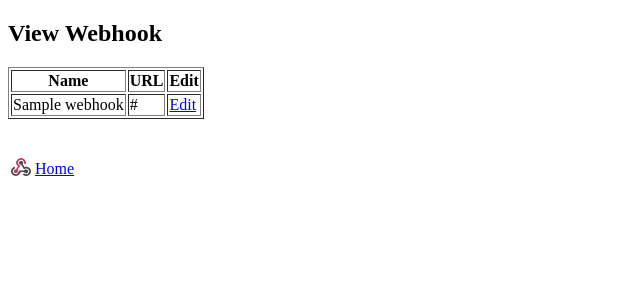
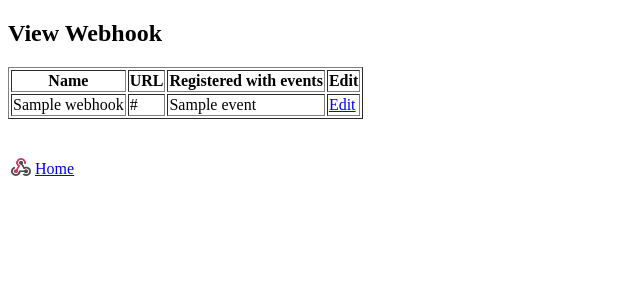
Before and after one commit to hackorama/django-hook, a Django app: page /view/1 in a window 1280 px wide. Shown: the top 300 px of the page, without its empty margins (0-640 px from the left). Run offline with Django 3.2, Linux system fonts and the light colour scheme; tables that the repository leaves empty hold one stand-in row (values such as "Sample post").

Commit message:
Adding related events to webhook edit/view

```diff
--- a/server/hooks/forms.py
+++ b/server/hooks/forms.py
@@ -6,4 +6,4 @@ from .models import Webhook
 class WebhookForm(forms.ModelForm):
     class Meta:
         model = Webhook
-        fields = ('name', 'url',)
+        fields = ('name', 'url', 'events')
--- a/server/hooks/templates/hooks/webhook_edit.html
+++ b/server/hooks/templates/hooks/webhook_edit.html
@@ -21,7 +21,7 @@
     <tr>
         <td><a href="{% url 'index' %}"><img src="{% static "hooks/webhooks-logo-transparent.png" %}" alt="Home"
             width="20px"></a></td>
-        <td><a href="{% url 'index' %}">Home</a></td>
+        <td><a href="{% url 'index' %}">Cancel</a></td>
     </tr>
 </table>
 
--- a/server/hooks/templates/hooks/webhook_view.html
+++ b/server/hooks/templates/hooks/webhook_view.html
@@ -14,11 +14,17 @@
     <tr>
         <th>Name</th>
         <th>URL</th>
+        <th>Registered with events</th>
         <th>Edit</th>
     </tr>
     <tr>
         <td>{{ webhook.name }}</td>
         <td>{{ webhook.url }}</td>
+        <td>
+            {% if events %}
+            {{ events|join:", " }}
+            {% endif %}
+        </td>
         <td><a href="{% url 'webhook_edit' pk=webhook.pk %}">Edit</a></td>
     </tr>
 </table>
--- a/server/hooks/views.py
+++ b/server/hooks/views.py
@@ -2,9 +2,7 @@ import logging
 from collections import defaultdict
 
 import requests
-from django.http import HttpResponse
 from django.shortcuts import render, redirect, get_object_or_404
-from django.template import loader
 from django.template.defaulttags import register
 from huey import RetryTask
 from huey.contrib.djhuey import task
@@ -65,7 +63,8 @@ def post_url(url, event):
 
 def webhook_view(request, pk):
     webhook = get_object_or_404(Webhook, pk=pk)
-    return render(request, 'hooks/webhook_view.html', {'webhook': webhook})
+    events = webhook.events.all()  # TODO Optimize related lookup query
+    return render(request, 'hooks/webhook_view.html', {'webhook': webhook, 'events': events})
 
 
 def webhook_new(request):
```
Also changed, not shown: server/hooks/templates/hooks/index.html (+6 -2 lines).
